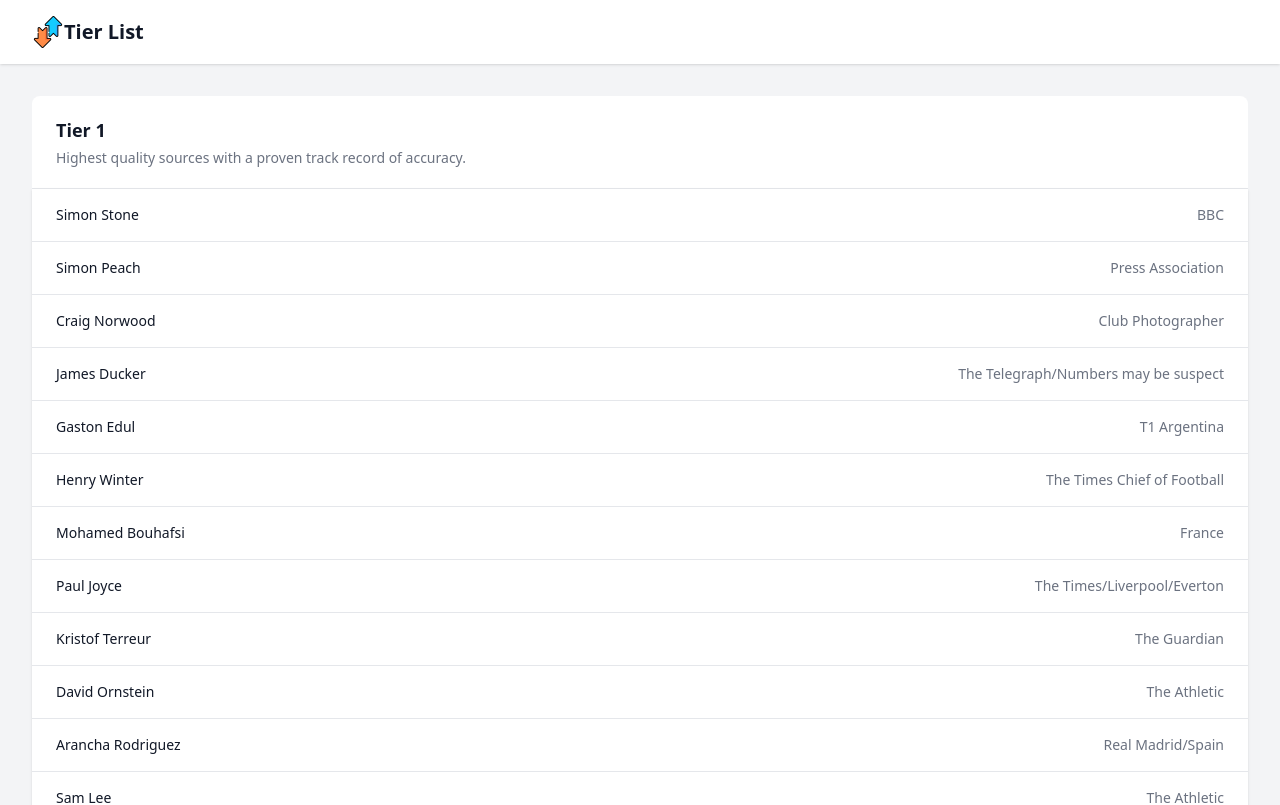
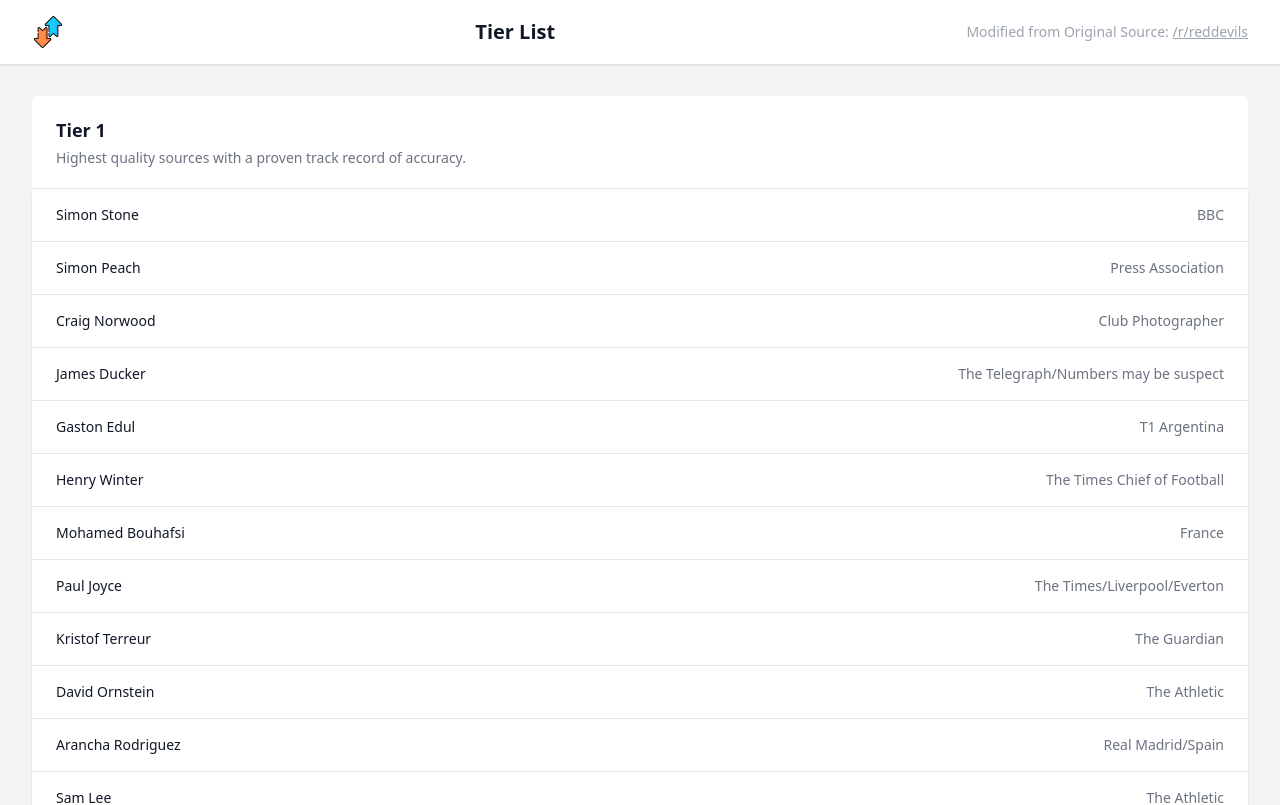
Before and after one commit to adrianlimws/TierList, a Vue app: page / in a window 1280 px wide. Shown: the top 805 px of the page. Built offline with nearby package versions, Linux system fonts and the light colour scheme.

Commit message:
added original source for credits

```diff
--- a/src/components/TopNavbar.vue
+++ b/src/components/TopNavbar.vue
@@ -5,7 +5,7 @@
 <template>
     <nav class="bg-white shadow">
         <div class="max-w-7xl mx-auto px-4 sm:px-6 lg:px-8">
-            <div class="flex h-16 items-center">
+            <div class="flex h-16 items-center justify-between">
                 <div class="h-8 w-8">
                     <img
                         :src="logo"
@@ -14,6 +14,15 @@
                     />
                 </div>
                 <h1 class="text-xl font-bold text-gray-900">Tier List</h1>
+                <p class="text-sm text-gray-400">
+                    Modified from Original Source:
+                    <a
+                        class="underline hover:text-red-500"
+                        href="https://www.reddit.com/r/reddevils/wiki/transfer-reliability-guide/"
+                        target="_blank"
+                        >/r/reddevils</a
+                    >
+                </p>
             </div>
         </div>
     </nav>
```
